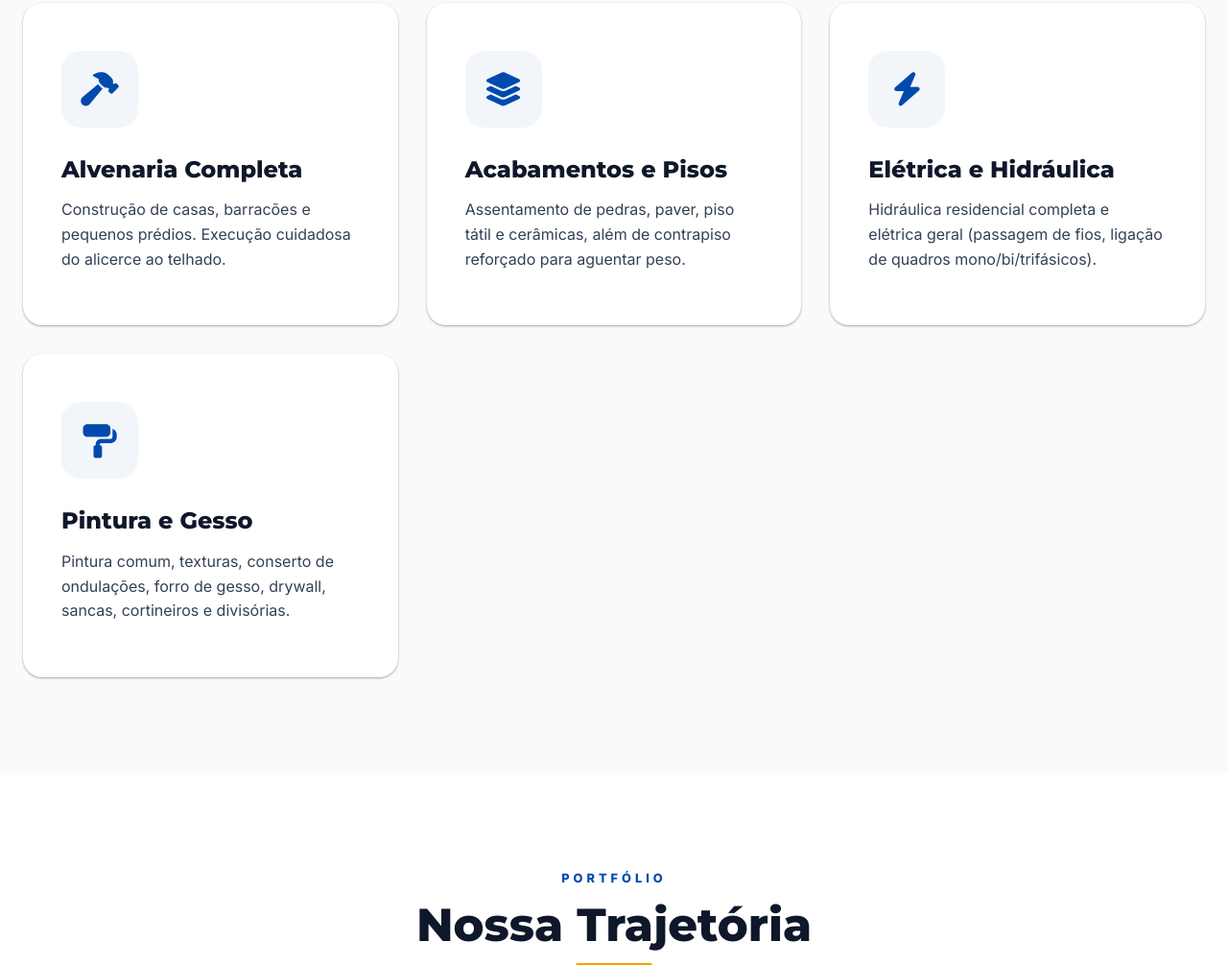
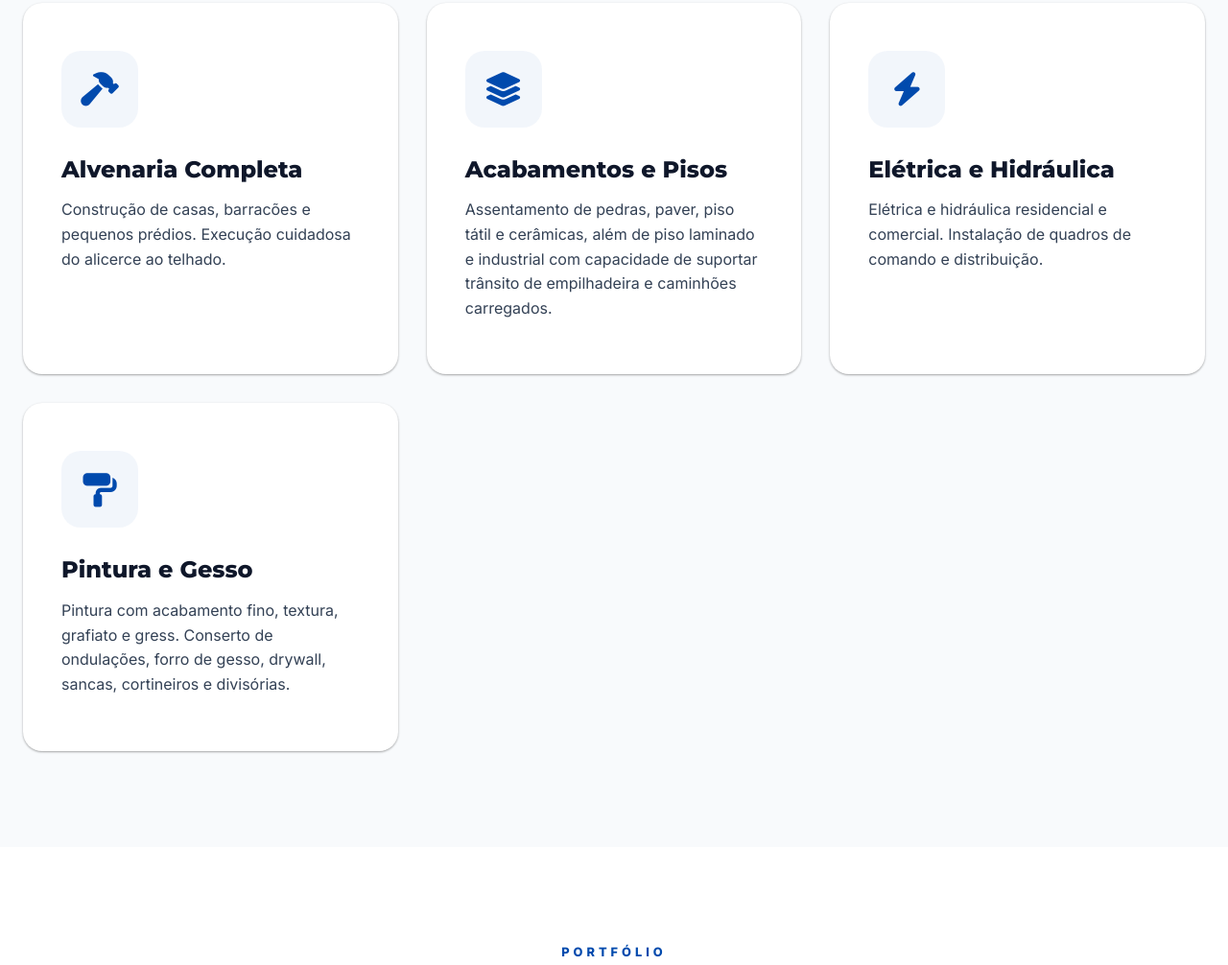
Before and after one commit to Full-Ranger/rsena-constru-es-e-servi-os, a plain HTML site: page index.html in a window 1280 px wide. Shown: the part 2223-3229 px from the top of the page at 96% size. Drawn offline with Linux system fonts and the light colour scheme.

Commit message:
Atualiza textos dos serviços conforme solicitado

```diff
--- a/index.html
+++ b/index.html
@@ -116,17 +116,17 @@
             <div class="service-card reveal">
                 <div class="service-icon"><i class="fas fa-layer-group"></i></div>
                 <h4>Acabamentos e Pisos</h4>
-                <p>Assentamento de pedras, paver, piso tátil e cerâmicas, além de contrapiso reforçado para aguentar peso.</p>
+                <p>Assentamento de pedras, paver, piso tátil e cerâmicas, além de piso laminado e industrial com capacidade de suportar trânsito de empilhadeira e caminhões carregados.</p>
             </div>
             <div class="service-card reveal">
                 <div class="service-icon"><i class="fas fa-bolt"></i></div>
                 <h4>Elétrica e Hidráulica</h4>
-                <p>Hidráulica residencial completa e elétrica geral (passagem de fios, ligação de quadros mono/bi/trifásicos).</p>
+                <p>Elétrica e hidráulica residencial e comercial. Instalação de quadros de comando e distribuição.</p>
             </div>
             <div class="service-card reveal">
                 <div class="service-icon"><i class="fas fa-paint-roller"></i></div>
                 <h4>Pintura e Gesso</h4>
-                <p>Pintura comum, texturas, conserto de ondulações, forro de gesso, drywall, sancas, cortineiros e divisórias.</p>
+                <p>Pintura com acabamento fino, textura, grafiato e gress. Conserto de ondulações, forro de gesso, drywall, sancas, cortineiros e divisórias.</p>
             </div>
         </div>
     </section>
```
